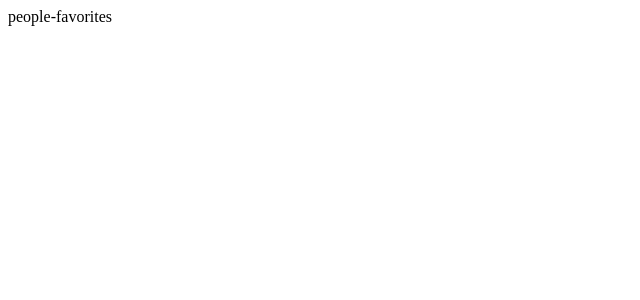
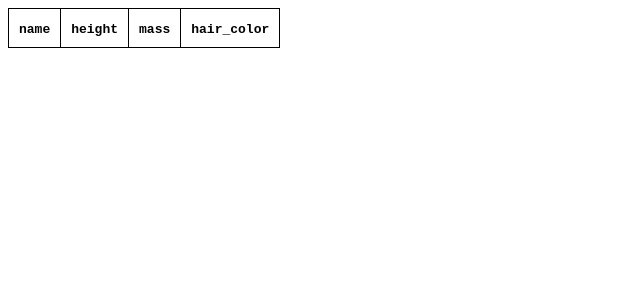
Before and after one commit to arg0NNY/swapi-listing-vue, a Vue app: page /favorites in a window 1280 px wide. Shown: the top 300 px of the page, without its empty margins (0-640 px from the left). Built offline with nearby package versions, Linux system fonts and the light colour scheme.

Commit message:
Favorite add/remove and favorite page

```diff
--- a/src/components/PeopleTable.vue
+++ b/src/components/PeopleTable.vue
@@ -14,6 +14,14 @@
         <td>{{ p.height }}</td>
         <td>{{ p.mass }}</td>
         <td>{{ p.hair_color }}</td>
+        <td v-if="favorite">
+          <button
+            class="star-btn"
+            :class="{ 'star-btn--starred': isStarred(p) }"
+            @click="star(p)"
+            data-test="star-btn"
+          >⭐</button>
+        </td>
       </tr>
     </tbody>
   </table>
@@ -21,10 +29,29 @@
 
 <script setup lang="ts">
 import type { People } from '@/types'
+import { computed } from 'vue'
 
 const props = defineProps<{
-  people: People[]
+  people: People[],
+  favorite?: People[]
 }>()
+const emit = defineEmits<{
+  'update:favorite': [People[] | undefined]
+}>()
+
+const favorite = computed({
+  get: () => props.favorite,
+  set: value => emit('update:favorite', value)
+})
+
+const isStarred = (p: People) => !!favorite.value?.some(f => f.id === p.id)
+
+function star (p: People) {
+  if(!favorite.value) return
+
+  if (isStarred(p)) favorite.value = favorite.value!.filter(f => f.id !== p.id)
+  else favorite.value = favorite.value!.concat(p)
+}
 </script>
 
 <style scoped lang="scss">
@@ -35,4 +62,11 @@ table, th, td {
 th, td {
   padding: 10px;
 }
+
+.star-btn {
+  filter: grayscale(1);
+  &--starred {
+    filter: none;
+  }
+}
 </style>
--- /dev/null
+++ b/src/composables/useFavorite.ts
@@ -0,0 +1,4 @@
+import { useLocalStorage } from '@vueuse/core'
+import type { People } from '@/types'
+
+export default () => useLocalStorage<People[]>('people.favorite', () => [])
--- a/src/views/people/PeopleFavorites.vue
+++ b/src/views/people/PeopleFavorites.vue
@@ -1,7 +1,10 @@
 <template>
-  <div>people-favorites</div>
+  <PeopleTable :people="favorite" v-model:favorite="favorite" />
 </template>
 
 <script setup lang="ts">
+import PeopleTable from '@/components/PeopleTable.vue'
+import useFavorite from '@/composables/useFavorite'
 
+const favorite = useFavorite()
 </script>
--- a/src/views/people/PeopleList.vue
+++ b/src/views/people/PeopleList.vue
@@ -1,6 +1,6 @@
 <template>
   <AsyncWrapper :status="status" :error="error">
-    <PeopleTable v-if="people" :people="people" />
+    <PeopleTable v-if="people" :people="people" v-model:favorite="favorite" />
   </AsyncWrapper>
 </template>
 
@@ -9,6 +9,8 @@ import useAsyncData from '@/composables/useAsyncData'
 import { searchPeople } from '@/api/people'
 import PeopleTable from '@/components/PeopleTable.vue'
 import AsyncWrapper from '@/components/AsyncWrapper.vue'
+import useFavorite from '@/composables/useFavorite'
 
 const { data: people, status, error } = useAsyncData(searchPeople)
+const favorite = useFavorite()
 </script>
```
Also changed, not shown: 1 other file (tests, documents, lock files or other folders).
